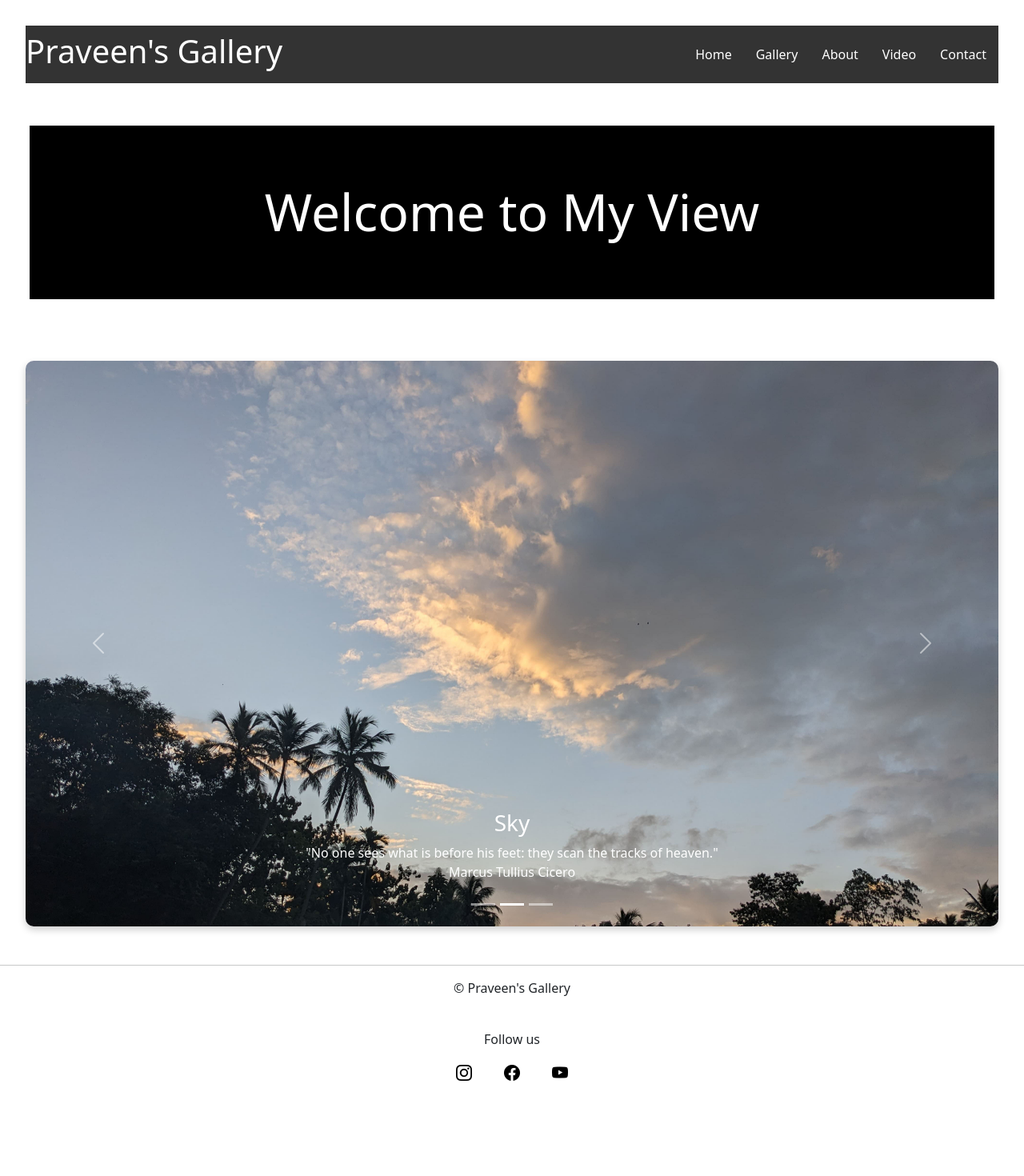
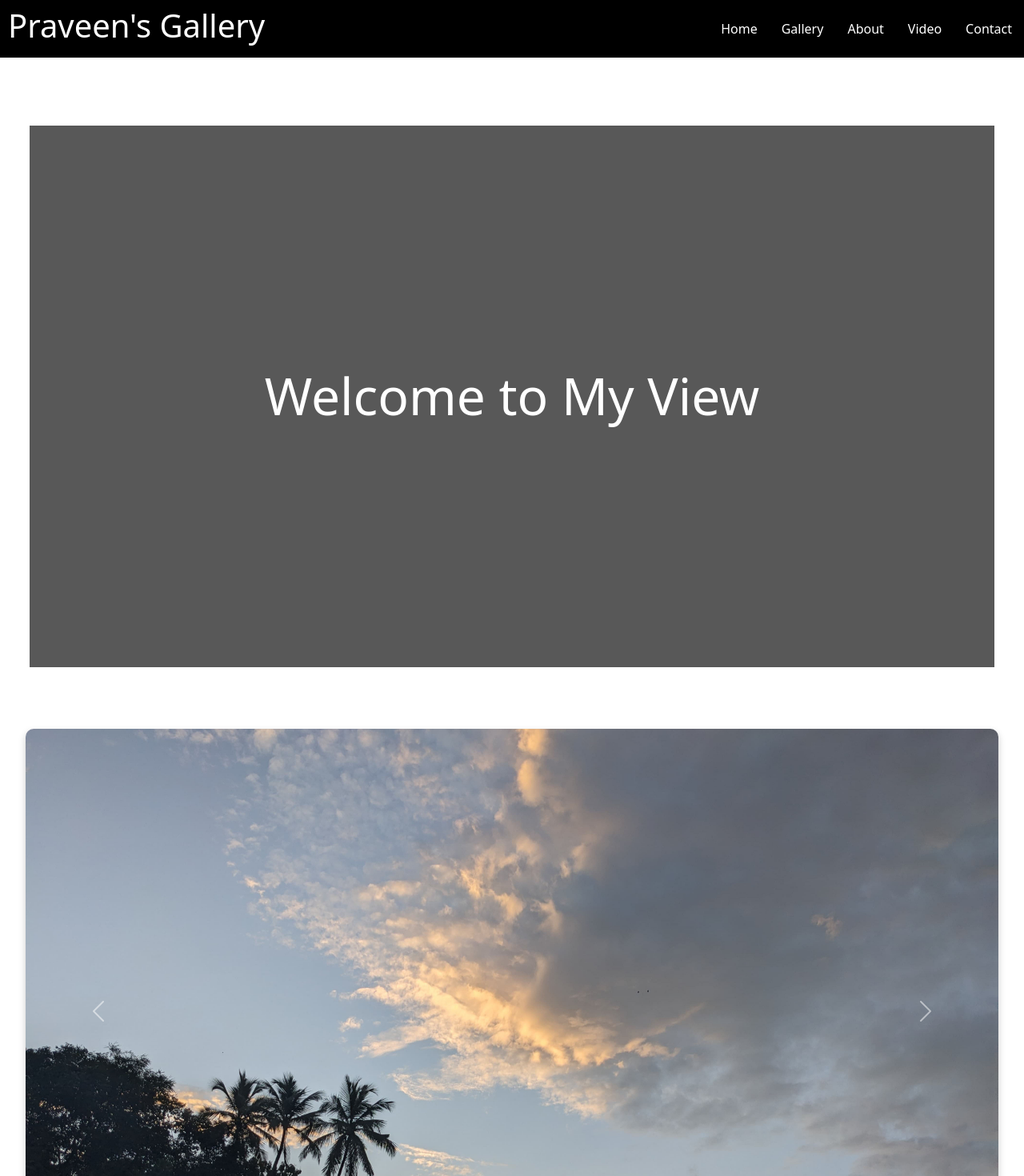
Before and after one commit to Praveen-Thathsara/Gallery-website-Praveen-s-Gallery-, a React (Create React App) app: page / in a window 1280 px wide. Shown: the top 1470 px of the page at 80% size. Before the commit the page ends 1357 px from the top, so only its background shows below. Built offline with nearby package versions, Linux system fonts and the light colour scheme.

Commit message:
change some css of few components

```diff
--- a/public/index.html
+++ b/public/index.html
@@ -24,7 +24,7 @@
       work correctly both with client-side routing and a non-root public URL.
       Learn how to configure a non-root public URL by running `npm run build`.
     -->
-    <title>React App</title>
+    <title>Praveen's Gallery</title>
   </head>
   <body>
     <noscript>You need to enable JavaScript to run this app.</noscript>
--- a/src/App.css
+++ b/src/App.css
@@ -1,42 +1,3 @@
-.App {
-  text-align: center;
-  background-color:rgb(255, 255, 255);
-}
-
-.App-logo {
-  height: 40vmin;
-  pointer-events: none;
-}
-
-@media (prefers-reduced-motion: no-preference) {
-  .App-logo {
-    animation: App-logo-spin infinite 20s linear;
-  }
-}
-
-.App-header {
-  background-color: #282c34;
-  min-height: 100vh;
-  display: flex;
-  flex-direction: column;
-  align-items: center;
-  justify-content: center;
-  font-size: calc(10px + 2vmin);
-  color: white;
-}
-
-.App-link {
-  color: #61dafb;
-}
-
-@keyframes App-logo-spin {
-  from {
-    transform: rotate(0deg);
-  }
-  to {
-    transform: rotate(360deg);
-  }
-}
 
 body {
   font-family: Arial, sans-serif;
@@ -46,14 +7,17 @@ body {
 }
 
 .navbar {
-  background-color: #333;
+  background-color: #000000;
   color: white;
   padding: 1rem;
   text-align: center;
-  position: sticky;
+  position: fixed;
   top: 0;
+  left:0;
+  width: 100%;
   z-index: 1000;
-
+margin: 0;
+display: flex;
 }
 
 .navbar .links a {
@@ -66,6 +30,12 @@ body {
 .navbar .links a:hover {
   text-decoration: none;
   color: rgba(195, 195, 201, 0.805);
+}
+.navbrand{
+  text-decoration: none;
+  color: white;
+  font-size: 1em;
+  padding-left: 10px;
 }
 
 .App {
@@ -177,10 +147,11 @@ button:hover {
 
 .welcomeheader{
   font-size: 4em;
-  background-color: #000000;
+  background-color: #000000a7;
   color: #ffffff;
   padding: 70px;
-
+  padding-top: 300px;
+  padding-bottom: 300px;
   margin: 5px;
 }
 
--- a/src/App.js
+++ b/src/App.js
@@ -15,8 +15,9 @@ const App = () => {
   return (
     <>
       <Router>
+      <Navbar />
         <div className="App">
-          <Navbar />
+
           <Routes>
             <Route path="/" element={<Home />} />
             <Route path="/about" element={<About />} />
--- a/src/components/Footer.js
+++ b/src/components/Footer.js
@@ -2,22 +2,20 @@ import React from 'react';
 
 const Footer = () => {
   return (
-    <>
-    <hr></hr>
+    <footer className="text-center text-white bg-dark py-4">
     <div className="row">
       <div className="col-12" align="center">
     <p>
-        &copy; Praveen's Gallery
-    </p><br></br>
-    <p>Follow us</p>
-    <div className="social-icons contact-item">
-          <a href="#"><i className="bi bi-instagram fs-5"></i></a>
-          <a href="https://www.facebook.com/profile.php?id=100026335351551&mibextid=ZbWKwL"><i className="bi bi-facebook fs-5"></i></a>
-          <a href="https://youtube.com/@pravlogz?si=jg5vy6Y2QR0eYoYp"><i className="bi bi-youtube fs-5"></i></a>
+        &copy; 2024 Praveen's Gallery | Follow us
+    </p>
+    <div className="social-icons contact-item ">
+          <a href="#"><i className="bi bi-instagram fs-5 text-light"></i></a>
+          <a href="https://www.facebook.com/profile.php?id=100026335351551&mibextid=ZbWKwL"><i className="bi bi-facebook fs-5 text-light"></i></a>
+          <a href="https://youtube.com/@pravlogz?si=jg5vy6Y2QR0eYoYp"><i className="bi bi-youtube fs-5 text-light"></i></a>
         </div>
         </div>
         </div>
-    </>
+    </footer >
 
   );
 };
--- a/src/components/Navbar.js
+++ b/src/components/Navbar.js
@@ -4,7 +4,7 @@ import { Link } from 'react-router-dom';
 const Navbar = () => {
   return (
     <nav className="navbar">
-      <h1>Praveen's Gallery</h1>
+      <h1><Link  className="navbrand" to="/">Praveen's Gallery</Link></h1>
       <div className="links">
         <Link to="/">Home</Link>
         <Link to="/gallery">Gallery</Link>
```
Also changed, not shown: src/components/carooo.css (deleted).
